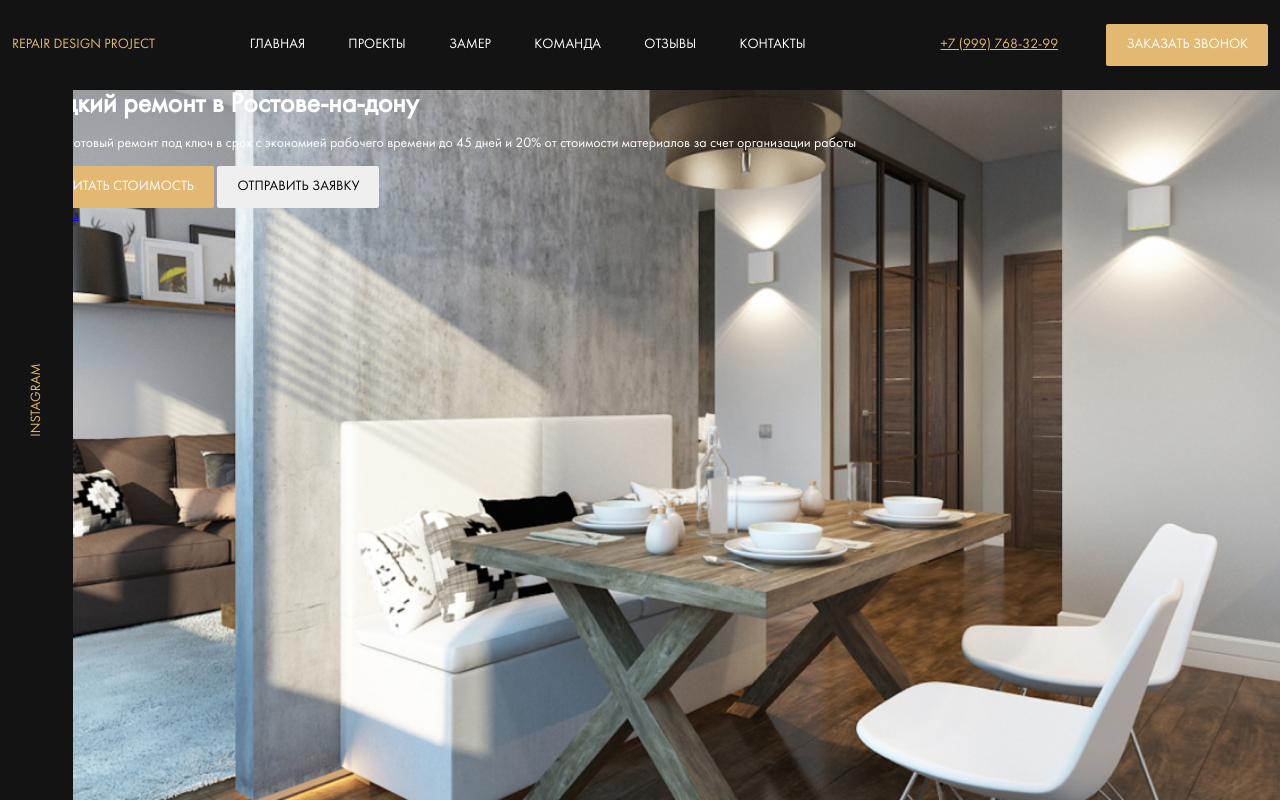
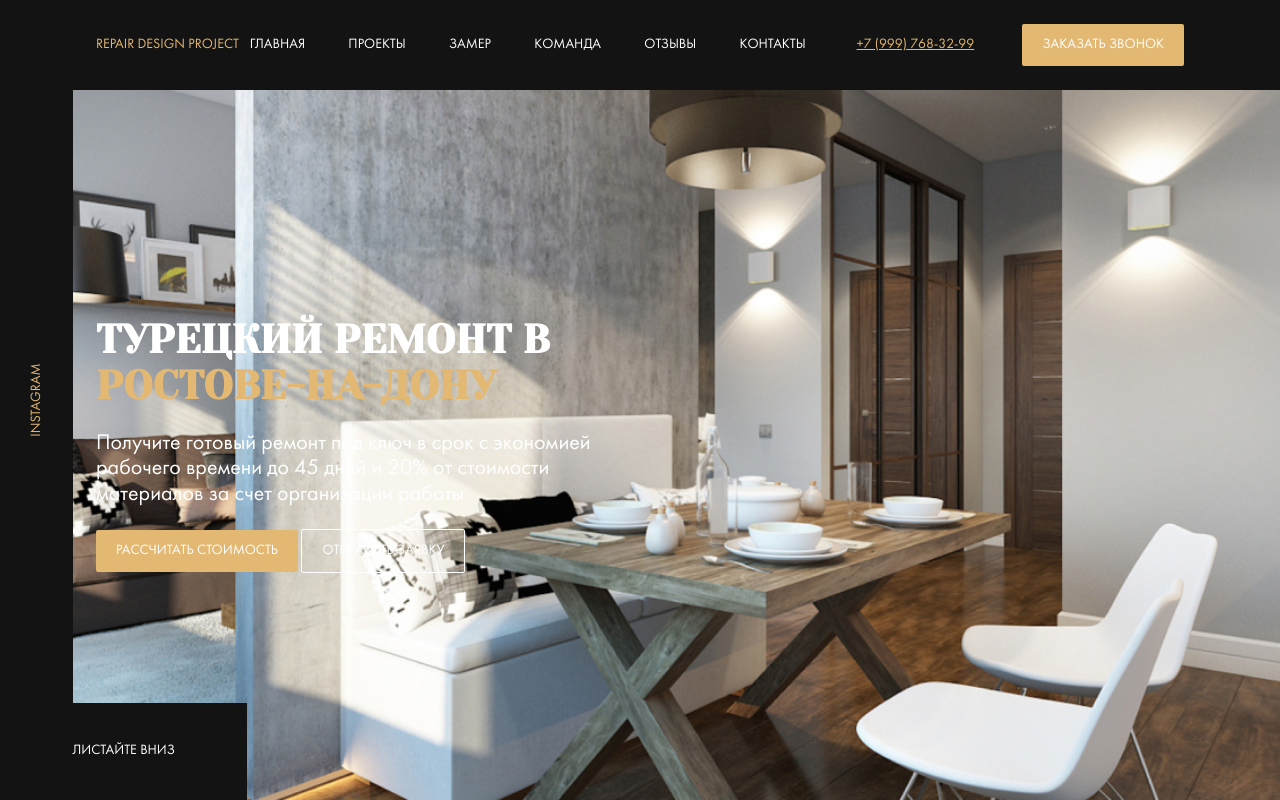
Before and after one commit to anton81zolotoi/repair-design, a website: page index.html in a window 1280 px wide. Drawn offline with Linux system fonts and the light colour scheme; files whose address does not match are found by name.

Commit message:
reat: add outline button style

```diff
--- a/index.html
+++ b/index.html
@@ -3,6 +3,7 @@
 <head>
     <meta charset="UTF-8">
     <meta name="viewport" content="width=device-width, initial-scale=1.0">
+    <link href="https://fonts.googleapis.com/css?family=Yeseva+One&display=swap" rel="stylesheet">
     <link rel="stylesheet" href="css/style.css">
     <title>Document</title>
 </head>
@@ -35,19 +36,19 @@
            <div class="instagram hero__instagram">
             <a href="#" class="instagram__link">instagram</a>
            </div>
-        <div class="hero__content">
-            <div class="container">
+           <div class="container">
+             <div class="hero__content">
                 <h1 class="title hero__title">
-                    Турецкий ремонт в Ростове-на-дону
+                    Турецкий ремонт в&nbsp;<span class="title--praimary"> Ростове-на-дону</span>
                 </h1>
                 <p class="hero__text">Получите готовый ремонт под ключ в срок с экономией рабочего времени до 45 дней и 20% от стоимости материалов за счет организации работы</p>
                 <button class="button hero__button button--primary">Рассчитать стоимость</button>
                 <button class="button hero__button button--outline">Отправить заявку</button>
-            </div>
+             </div>
+             <!-- /.hero__content -->
+              </div>
             <!-- /.container -->
-        </div>
-        <!-- /.hero__content -->
-        <a href="#" class="scroll-down">листайте вниз</a>
+        <a href="#" class="hero__scroll-down">листайте вниз</a>
 
        </section>
        <!-- /.hero -->
--- a/sass/_grid.sass
+++ b/sass/_grid.sass
@@ -1,3 +1,4 @@
 .container
+    width: 85%
     max-width: 1256px
     margin: auto
--- a/sass/_interface.sass
+++ b/sass/_interface.sass
@@ -6,3 +6,7 @@
     &--primary
         background-color: $primary
         color: $light
+    &--outline
+        border: 1px solid $light
+        background-color: transparent
+        color: $light
--- a/sass/templates/_hero.sass
+++ b/sass/templates/_hero.sass
@@ -4,12 +4,35 @@
     height: 100vh
     padding-top: 90px
     color: $light
+    display: flex
+    flex-direction: column
+    justify-content: center
+    align-items: flex-start
+    &__content
+        max-width: 670px
+    &__text
+       font-size: 22px
+       max-width: 504px
     &__instagram
         position: absolute
         left: 0
         top: 0
         max-width: 91px
         height: 100%
+    &__scroll-down
+        position: absolute
+        display: flex
+        align-items: center
+        justify-content: center
+        left: 0
+        bottom: 0
+        min-width: 247px
+        min-height: 97px
+        background-color: $dark
+        text-transform: uppercase
+        text-decoration: none
+        color: $light
+
 .instagram
     background-color: $dark
     display: flex
@@ -22,3 +45,8 @@
         color: $primary
 .title
     margin: 0
+    font-family: 'Yeseva One', cursive
+    text-transform: uppercase
+    font-size: 40px
+    &--praimary
+        color: $primary
```
Also changed, not shown: css/style.css.
